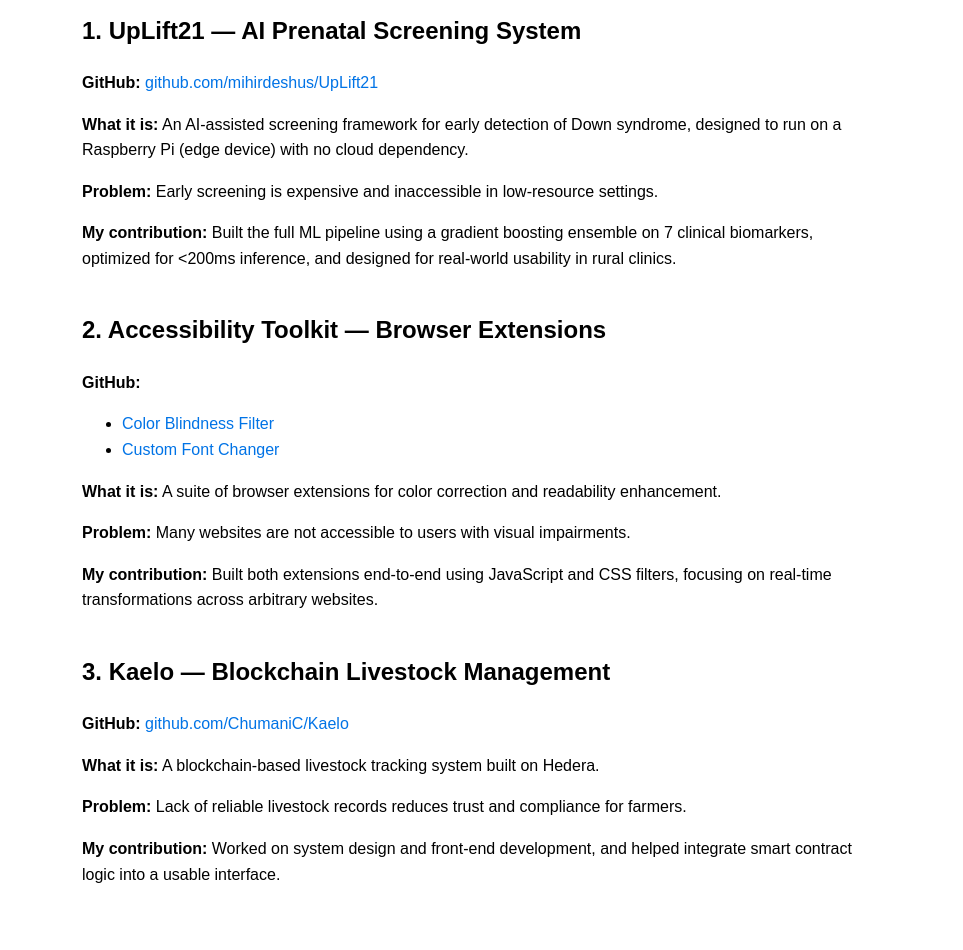
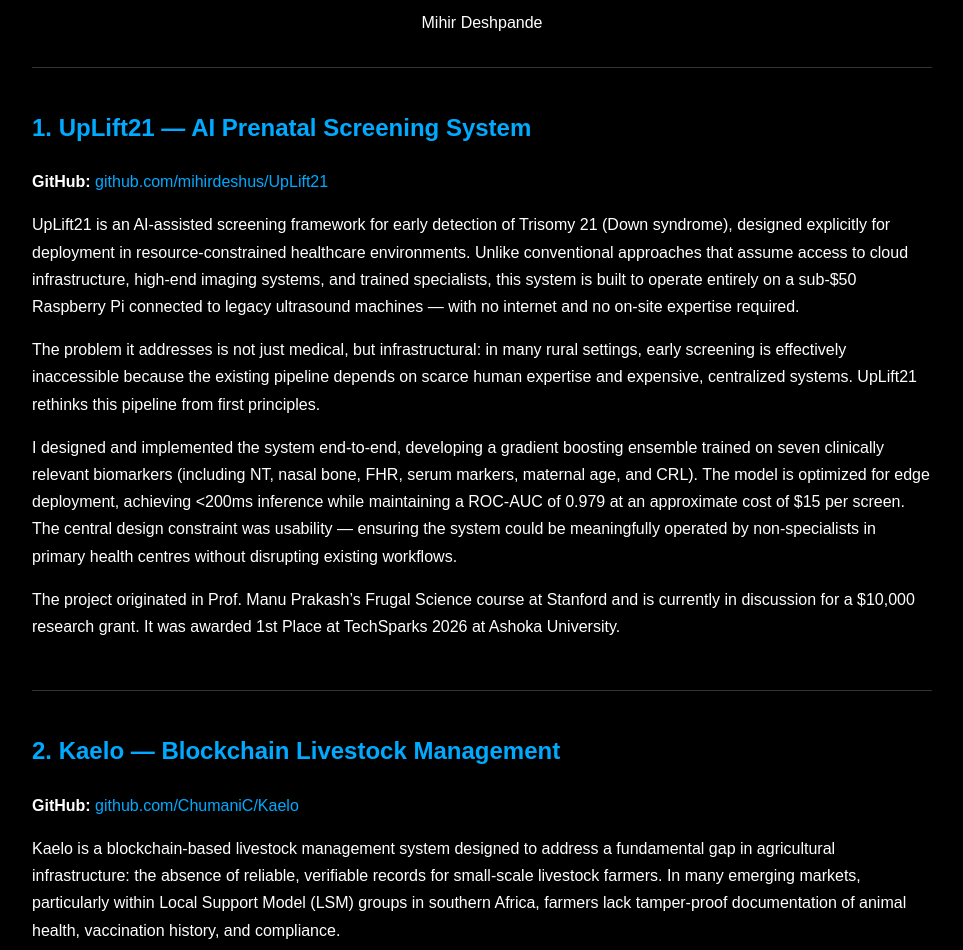
Before and after one commit to mihirdeshus/Links-to-Projects, a plain HTML site: page index.html in a window 1280 px wide. Shown: the part 101-1051 px from the top of the page, without its empty margins (158-1121 px from the left). Before the commit the page ends 1028 px from the top, so only its background shows below. Drawn offline with Linux system fonts and the light colour scheme.

Commit message:
Update index.html

```diff
--- a/index.html
+++ b/index.html
@@ -2,33 +2,55 @@
 <html lang="en">
 <head>
 <meta charset="UTF-8">
-    <title>Mihir Deshpande | Work</title>
+<title>Mihir Deshpande | Selected Work</title>
+
 <style>
     body {
+        background-color: #000;
+        color: #fff;
         font-family: Arial, sans-serif;
-            max-width: 800px;
+        max-width: 900px;
         margin: 40px auto;
-            line-height: 1.6;
+        line-height: 1.7;
         padding: 0 20px;
     }
+
     h1 {
         text-align: center;
+        margin-bottom: 10px;
     }
-        .project {
-            margin-bottom: 40px;
+
+    h2 {
+        margin-top: 40px;
+        color: #00aaff;
     }
+
     a {
-            color: #0073e6;
+        color: #00aaff;
         text-decoration: none;
     }
+
     a:hover {
         text-decoration: underline;
     }
+
+    .project {
+        margin-bottom: 50px;
+    }
+
+    .divider {
+        border-bottom: 1px solid #333;
+        margin: 30px 0;
+    }
 </style>
 </head>
+
 <body>
 
-<h1>Mihir Deshpande — Selected Work</h1>
+<h1>Selected AI & Systems Projects</h1>
+<p style="text-align:center;">Mihir Deshpande</p>
+
+<div class="divider"></div>
 
 <div class="project">
     <h2>1. UpLift21 — AI Prenatal Screening System</h2>
@@ -37,33 +59,72 @@
             github.com/mihirdeshus/UpLift21
         </a>
     </p>
-    <p><strong>What it is:</strong> An AI-assisted screening framework for early detection of Down syndrome, designed to run on a Raspberry Pi (edge device) with no cloud dependency.</p>
-    <p><strong>Problem:</strong> Early screening is expensive and inaccessible in low-resource settings.</p>
-    <p><strong>My contribution:</strong> Built the full ML pipeline using a gradient boosting ensemble on 7 clinical biomarkers, optimized for &lt;200ms inference, and designed for real-world usability in rural clinics.</p>
+
+    <p>
+        UpLift21 is an AI-assisted screening framework for early detection of Trisomy 21 (Down syndrome), designed explicitly for deployment in resource-constrained healthcare environments. Unlike conventional approaches that assume access to cloud infrastructure, high-end imaging systems, and trained specialists, this system is built to operate entirely on a sub-$50 Raspberry Pi connected to legacy ultrasound machines — with no internet and no on-site expertise required.
+    </p>
+
+    <p>
+        The problem it addresses is not just medical, but infrastructural: in many rural settings, early screening is effectively inaccessible because the existing pipeline depends on scarce human expertise and expensive, centralized systems. UpLift21 rethinks this pipeline from first principles.
+    </p>
+
+    <p>
+        I designed and implemented the system end-to-end, developing a gradient boosting ensemble trained on seven clinically relevant biomarkers (including NT, nasal bone, FHR, serum markers, maternal age, and CRL). The model is optimized for edge deployment, achieving &lt;200ms inference while maintaining a ROC-AUC of 0.979 at an approximate cost of $15 per screen. The central design constraint was usability — ensuring the system could be meaningfully operated by non-specialists in primary health centres without disrupting existing workflows.
+    </p>
+
+    <p>
+        The project originated in Prof. Manu Prakash’s Frugal Science course at Stanford and is currently in discussion for a $10,000 research grant. It was awarded 1st Place at TechSparks 2026 at Ashoka University.
+    </p>
 </div>
 
-<div class="project">
-    <h2>2. Accessibility Toolkit — Browser Extensions</h2>
-    <p><strong>GitHub:</strong></p>
-    <ul>
-        <li><a href="https://github.com/mihirdeshus/Color-Blindness-Filter" target="_blank">Color Blindness Filter</a></li>
-        <li><a href="https://github.com/mihirdeshus/Custom-Font-Change" target="_blank">Custom Font Changer</a></li>
-    </ul>
-    <p><strong>What it is:</strong> A suite of browser extensions for color correction and readability enhancement.</p>
-    <p><strong>Problem:</strong> Many websites are not accessible to users with visual impairments.</p>
-    <p><strong>My contribution:</strong> Built both extensions end-to-end using JavaScript and CSS filters, focusing on real-time transformations across arbitrary websites.</p>
-</div>
+<div class="divider"></div>
 
 <div class="project">
-    <h2>3. Kaelo — Blockchain Livestock Management</h2>
+    <h2>2. Kaelo — Blockchain Livestock Management</h2>
     <p><strong>GitHub:</strong>
         <a href="https://github.com/ChumaniC/Kaelo" target="_blank">
             github.com/ChumaniC/Kaelo
         </a>
     </p>
-    <p><strong>What it is:</strong> A blockchain-based livestock tracking system built on Hedera.</p>
-    <p><strong>Problem:</strong> Lack of reliable livestock records reduces trust and compliance for farmers.</p>
-    <p><strong>My contribution:</strong> Worked on system design and front-end development, and helped integrate smart contract logic into a usable interface.</p>
+
+    <p>
+        Kaelo is a blockchain-based livestock management system designed to address a fundamental gap in agricultural infrastructure: the absence of reliable, verifiable records for small-scale livestock farmers. In many emerging markets, particularly within Local Support Model (LSM) groups in southern Africa, farmers lack tamper-proof documentation of animal health, vaccination history, and compliance.
+    </p>
+
+    <p>
+        Developed during the University of Zurich’s Deep Dive into Blockchain programme, Kaelo leverages Hedera-based smart contracts to create immutable, auditable livestock records across the lifecycle of an animal — including identification, veterinary interactions, and compliance.
+    </p>
+
+    <p>
+        My contribution spanned both system design and implementation. I structured the data model and built the complete front-end (HTML/CSS/JavaScript), creating interfaces for farmers, veterinarians, and administrators. The focus was on usability — ensuring the system could function intuitively in low-resource, real-world contexts.
+    </p>
+</div>
+
+<div class="divider"></div>
+
+<div class="project">
+    <h2>3. Accessibility Toolkit — Browser Extensions</h2>
+    <p><strong>GitHub:</strong></p>
+    <ul>
+        <li><a href="https://github.com/mihirdeshus/Custom-Font-Change" target="_blank">Custom Font Changer</a></li>
+        <li><a href="https://github.com/mihirdeshus/Color-Blindness-Filter" target="_blank">Color Blindness Filter</a></li>
+    </ul>
+
+    <p>
+        This project is a two-part accessibility toolkit consisting of lightweight browser extensions designed to improve usability of the web for individuals with visual impairments and reading difficulties.
+    </p>
+
+    <p>
+        The Color Blindness Filter applies real-time color transformations using JavaScript and CSS filters, while the Custom Font Type & Size Changer enables dynamic typography adjustments on any live webpage.
+    </p>
+
+    <p>
+        I built both tools independently with a focus on performance, universality, and zero-friction usability. They work seamlessly across arbitrary websites with minimal overhead and no setup required.
+    </p>
+
+    <p>
+        The project advanced to the finals of the Empower Hackathon at IIM Ahmedabad (March 2025).
+    </p>
 </div>
 
 </body>
```
Lines whose indentation alone changed are shown as unchanged.
